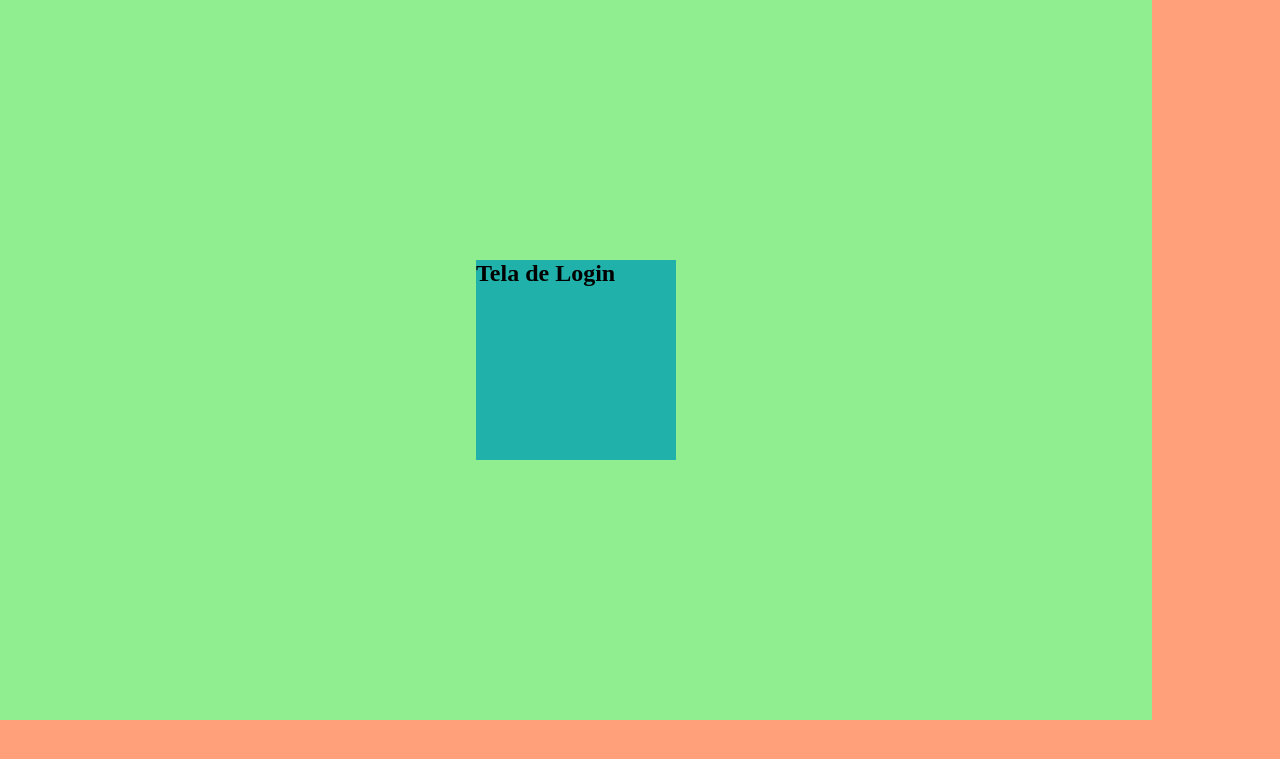
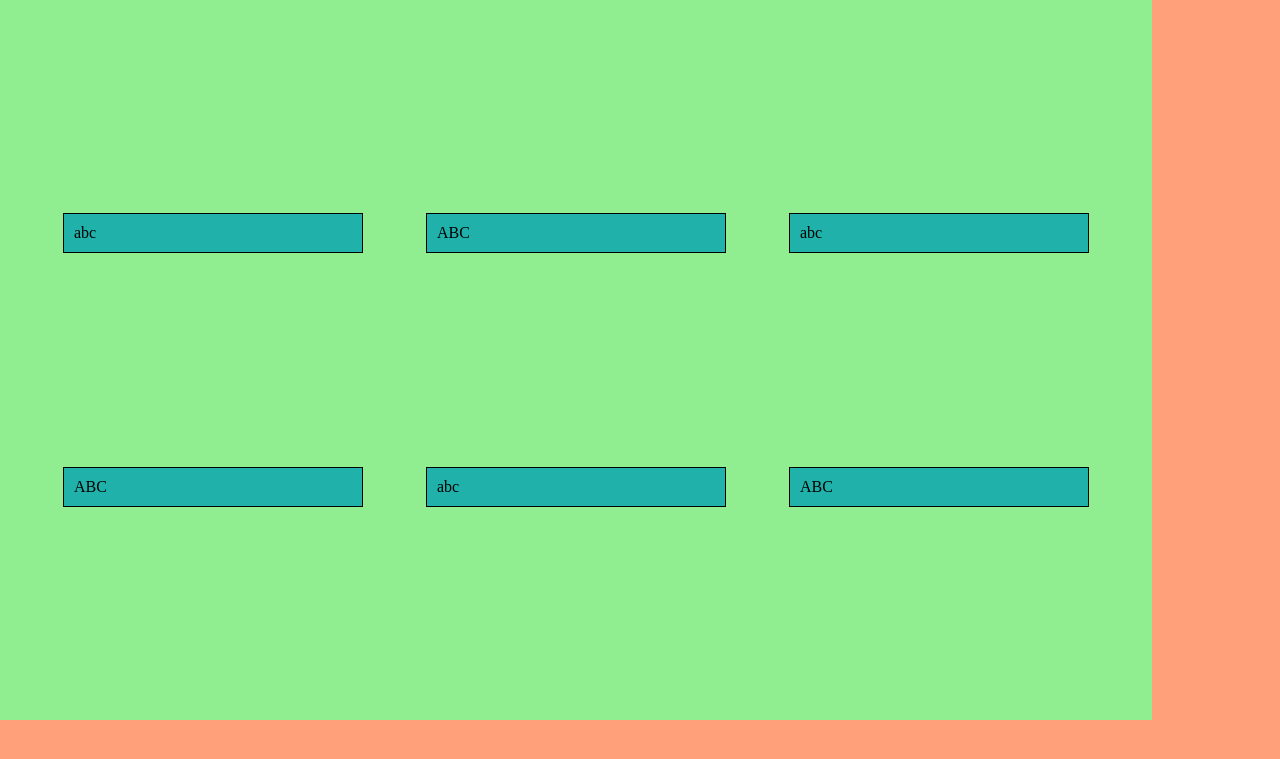
Before and after one commit to JVCasas/Curso_Em_Video, a PHP site: page / in a window 1280 px wide. Shown: the top 759 px of the page. Run offline with PHP 8.4, Linux system fonts and the light colour scheme.

Commit message:
Aula 6 Módulo 5 HTML e CSS

```diff
--- a/HTML5_e_CSS3/Exercicios/EX001_cap_27/index.html
+++ b/HTML5_e_CSS3/Exercicios/EX001_cap_27/index.html
@@ -9,7 +9,22 @@
 <body>
     <main>
         <section>
-            <h1>Tela de Login</h1>
+            abc
+        </section>
+        <section>
+            ABC
+        </section>
+        <section>
+            abc
+        </section>
+        <section>
+            ABC
+        </section>
+        <section>
+            abc
+        </section>
+        <section>
+            ABC
         </section>
     </main>
 </body>
--- a/HTML5_e_CSS3/Exercicios/EX001_cap_27/styles/style.css
+++ b/HTML5_e_CSS3/Exercicios/EX001_cap_27/styles/style.css
@@ -13,15 +13,24 @@ body {
 main {
     display: flex;
     flex-flow: row wrap;
-    justify-content: center;
-    align-items: center;
+    justify-content: space-evenly;
+    align-content: space-evenly;
+    /* Propriedade valida apenas quando o valor de flex-wrap for wrap, funcionamento semelhante ao justify content mas para o eixo transversal */
+    /* stretch          -> valor padrão, estica os itens */
+    /* flex-start       -> cola o primeiro item no cross start, sem espaçamento entre os itens */
+    /* flex-end         -> cola o ultimo item no cross end, sem espaçamento entre os itens */
+    /* center           -> centraliza os itens na tela, sem espaçamento entre eles */
+    /* space-between    -> cola o primeiro item no cross start e o ultimo no cross end e distribui espaços entre os itens */
+    /* space-evenly     -> cria espaços uniformes entre os itens e o cross start e cross end */
+    /* space-arround    -> calcula e distrbui o espaço do container igualmente entre os itens e os sentraliza nesse espaço */
     height: 90vh;
     width: 90vw;
     background-color: #90ee90;
 }
 
 section{
+    padding: 10px;
     background-color: #20b2aa;
-    height: 200px;
-    width: 200px;
+    border: 1px solid black;
+    width: 300px;
 }
```
